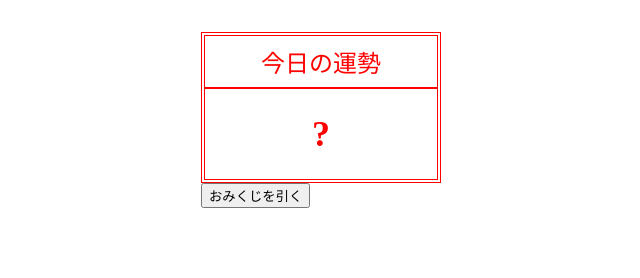
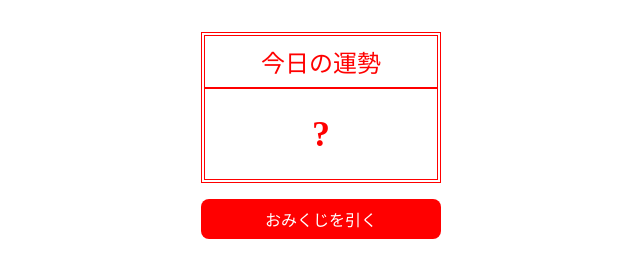
Before and after one commit to ykwksxzq/MyOmikuji, a plain HTML site: page index.html in a window 1280 px wide. Shown: the whole page, without its empty margins (319-959 px from the left). Drawn offline with Linux system fonts and the light colour scheme.

Commit message:
ボタンのスタイルを整える

```diff
--- a/style.css
+++ b/style.css
@@ -24,3 +24,14 @@ p {
   font-size: 36px;
   padding: 24px 0;
 }
+
+button {
+  all: unset;
+  width: 100%;
+  background: red;
+  border-radius: 8px;
+  color: white;
+  text-align: center;
+  padding: 8px 0;
+  margin-top: 16px;
+}
```
